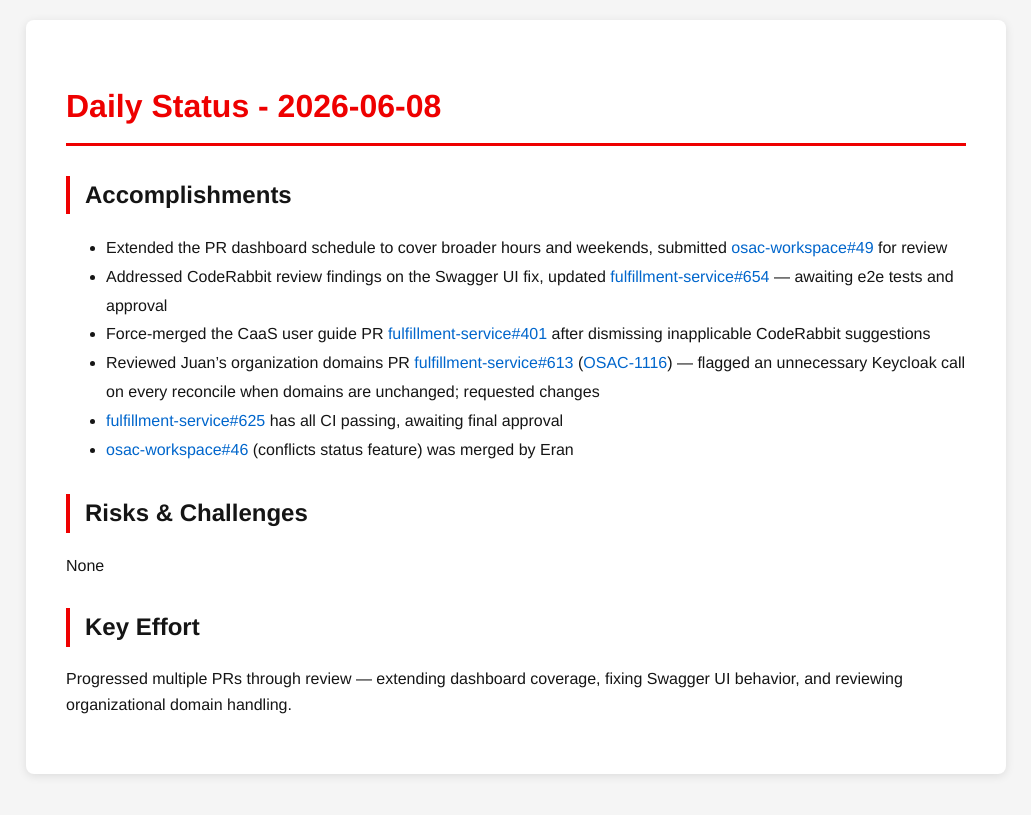
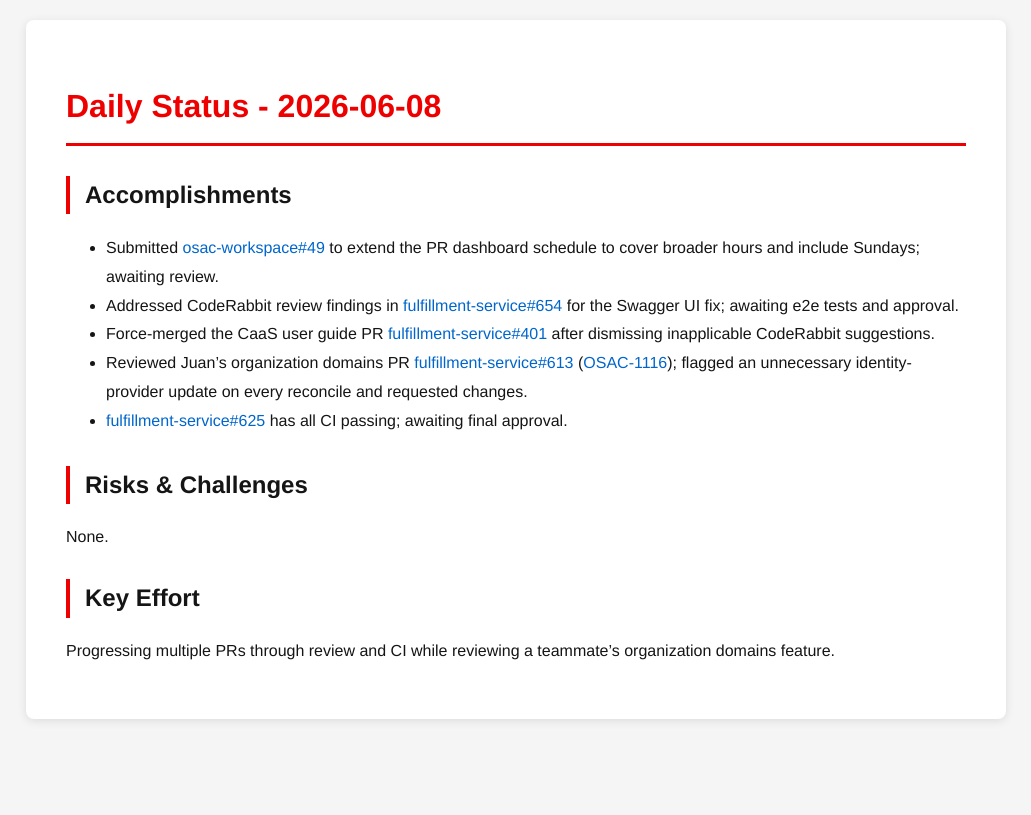
Before and after one commit to tzvatot/daily-status, a Jekyll site: the page built from 2026-06-08.md, in a window 1280 px wide. Shown: the top 815 px of the page, without its empty margins (124-1155 px from the left). Built offline with Jekyll 4.4.1, drawn with Linux system fonts in a browser that asks for light colours.

Commit message:
Daily status update - 2026-06-08

```diff
--- a/2026-06-08.md
+++ b/2026-06-08.md
@@ -7,15 +7,14 @@
 # Daily Status - 2026-06-08
 
 ## Accomplishments
-- Extended the PR dashboard schedule to cover broader hours and weekends, submitted [osac-workspace#49](https://github.com/osac-project/osac-workspace/pull/49) for review
-- Addressed CodeRabbit review findings on the Swagger UI fix, updated [fulfillment-service#654](https://github.com/osac-project/fulfillment-service/pull/654) — awaiting e2e tests and approval
-- Force-merged the CaaS user guide PR [fulfillment-service#401](https://github.com/osac-project/fulfillment-service/pull/401) after dismissing inapplicable CodeRabbit suggestions
-- Reviewed Juan's organization domains PR [fulfillment-service#613](https://github.com/osac-project/fulfillment-service/pull/613) ([OSAC-1116](https://redhat.atlassian.net/browse/OSAC-1116)) — flagged an unnecessary Keycloak call on every reconcile when domains are unchanged; requested changes
-- [fulfillment-service#625](https://github.com/osac-project/fulfillment-service/pull/625) has all CI passing, awaiting final approval
-- [osac-workspace#46](https://github.com/osac-project/osac-workspace/pull/46) (conflicts status feature) was merged by Eran
+- Submitted [osac-workspace#49](https://github.com/osac-project/osac-workspace/pull/49) to extend the PR dashboard schedule to cover broader hours and include Sundays; awaiting review.
+- Addressed CodeRabbit review findings in [fulfillment-service#654](https://github.com/osac-project/fulfillment-service/pull/654) for the Swagger UI fix; awaiting e2e tests and approval.
+- Force-merged the CaaS user guide PR [fulfillment-service#401](https://github.com/osac-project/fulfillment-service/pull/401) after dismissing inapplicable CodeRabbit suggestions.
+- Reviewed Juan's organization domains PR [fulfillment-service#613](https://github.com/osac-project/fulfillment-service/pull/613) ([OSAC-1116](https://redhat.atlassian.net/browse/OSAC-1116)); flagged an unnecessary identity-provider update on every reconcile and requested changes.
+- [fulfillment-service#625](https://github.com/osac-project/fulfillment-service/pull/625) has all CI passing; awaiting final approval.
 
 ## Risks & Challenges
-None
+None.
 
 ## Key Effort
-Progressed multiple PRs through review — extending dashboard coverage, fixing Swagger UI behavior, and reviewing organizational domain handling.
+Progressing multiple PRs through review and CI while reviewing a teammate's organization domains feature.
```
